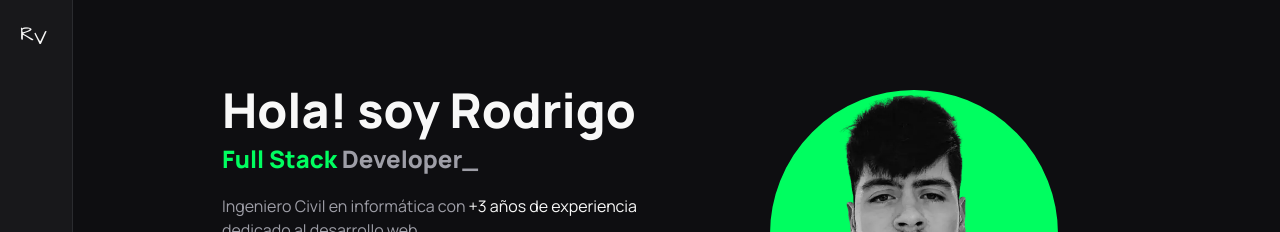
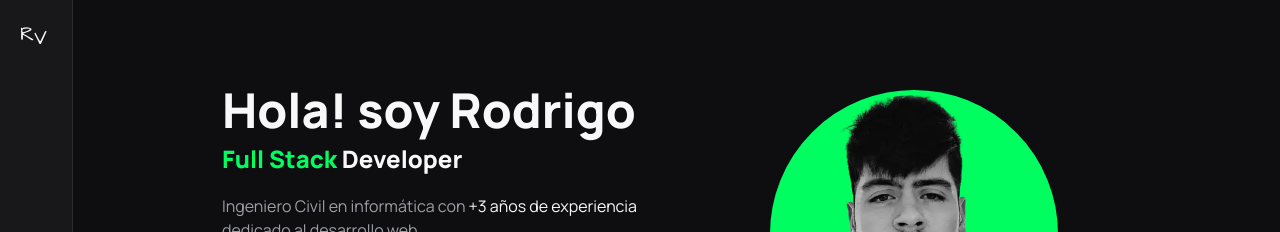
Before and after one commit to pandaman404/Portfolio, a React (Vite) app: page / in a window 1280 px wide. Shown: the top 232 px of the page. Built offline with nearby package versions, Linux system fonts and the light colour scheme.

Commit message:
feat: animación cursor

```diff
--- a/src/components/About.jsx
+++ b/src/components/About.jsx
@@ -23,9 +23,9 @@ export const About = () => {
         <h1 className='text-carbon-100 mb-1 text-5xl font-black leading-tight'>
           Hola! soy Rodrigo
         </h1>
-        <h2 className='text-carbon-400 mb-5 text-2xl font-black leading-tight'>
+        <h2 className='text-carbon-100 mb-5 text-2xl font-black leading-tight'>
           <span className='text-razer'>Full Stack</span> Developer
-          <span className='text-carbon-400'>_</span>
+          <span className='text-carbon-100 animate-cursor'>_</span>
         </h2>
         <p className='text-carbon-400 mb-2'>
           Ingeniero Civil en informática con{' '}
--- a/tailwind.config.js
+++ b/tailwind.config.js
@@ -40,6 +40,16 @@ export default {
       },
       animation: {
         fadeIn: 'fadeIn 300ms ease-in-out',
+        cursor: 'cursor 1s infinite;',
+      },
+      keyframes: {
+        cursor: {
+          '0%': { opacity: 0 },
+          '40%': { opacity: 0 },
+          '50%': { opacity: 1 },
+          '90%': { opacity: 1 },
+          '100%': { opacity: 0 },
+        },
       },
       gridTemplateColumns: {
         'auto-fit-200': 'repeat(auto-fit, minmax(200px, 1fr))',
```
